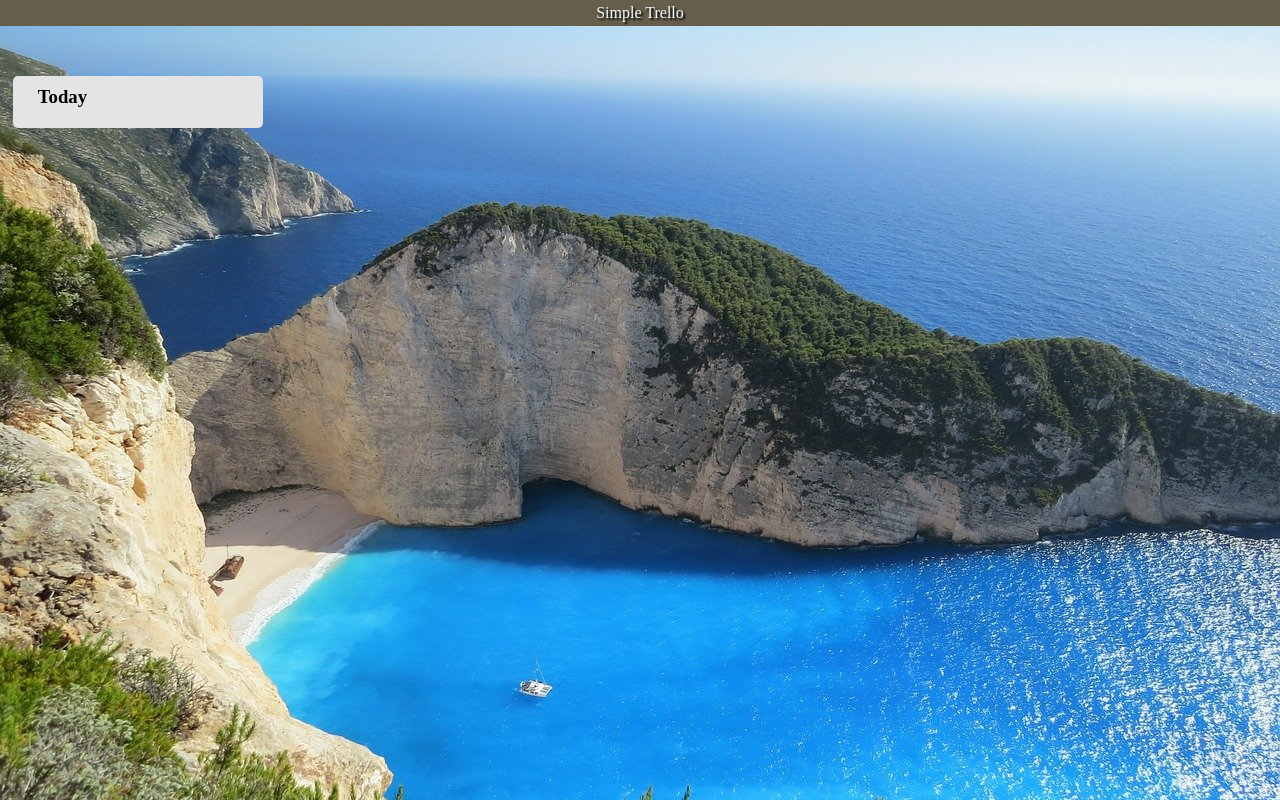
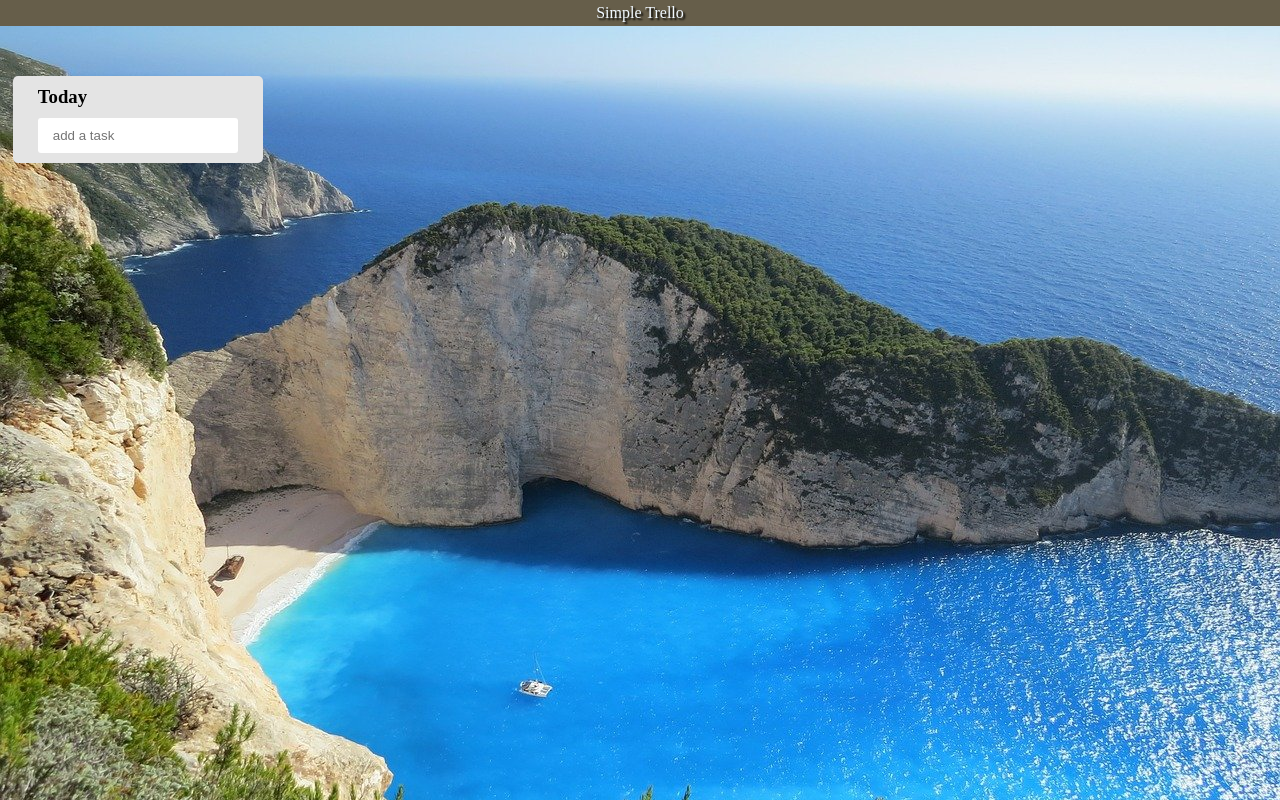
Before and after one commit to kazu-sun/trello-clone-ts, a React (Create React App) app: page / in a window 1280 px wide. Built offline with nearby package versions, Linux system fonts and the light colour scheme.

Commit message:
Add:1列のタスクカード完成

```diff
--- a/package.json
+++ b/package.json
@@ -10,6 +10,7 @@
     "react-beautiful-dnd": "^13.1.0",
     "react-dom": "^17.0.2",
     "react-scripts": "5.0.0",
+    "uuid": "^8.3.2",
     "web-vitals": "^2.1.4"
   },
   "scripts": {
--- a/public/index.html
+++ b/public/index.html
@@ -24,6 +24,10 @@
       work correctly both with client-side routing and a non-root public URL.
       Learn how to configure a non-root public URL by running `npm run build`.
     -->
+    <script
+      src="https://kit.fontawesome.com/1cb63f4dca.js"
+      crossorigin="anonymous"
+    ></script>
     <title>React App</title>
   </head>
   <body>
--- /dev/null
+++ b/src/components/task/Task.jsx
@@ -0,0 +1,30 @@
+import React from "react";
+import { Draggable } from "react-beautiful-dnd";
+
+export const Task = (props) => {
+  const { task, taskList, setTaskList, index } = props;
+  const handleDelete = (id) => {
+    setTaskList(taskList.filter((task) => task.id !== id));
+  };
+  return (
+    <Draggable index={index} draggableId={task.draggableId}>
+      {(provided) => (
+        <div
+          className="taskBox"
+          key={task.id}
+          ref={provided.innerRef}
+          {...provided.draggableProps}
+          {...provided.dragHandleProps}
+        >
+          <p className="taskText">{task.text}</p>
+          <button
+            className="taskTrashButton"
+            onClick={() => handleDelete(task.id)}
+          >
+            <i className="fa-solid fa-trash"></i>
+          </button>
+        </div>
+      )}
+    </Draggable>
+  );
+};
--- a/src/components/task/TaskAddInput.jsx
+++ b/src/components/task/TaskAddInput.jsx
@@ -1,5 +1,37 @@
 import React from "react";
+import { v4 as uuid } from "uuid";
 
-export const TaskAddInput = () => {
-  return <div></div>;
+export const TaskAddInput = (props) => {
+  const { inputText, setInputText, setTaskList, taskList } = props;
+  const handleSubmit = (e) => {
+    const taskId = uuid();
+    e.preventDefault();
+    if (inputText === "") return;
+    setTaskList([
+      ...taskList,
+      {
+        id: taskId,
+        draggableId: `task-${taskId}`,
+        text: inputText,
+      },
+    ]);
+    setInputText("");
+  };
+  const handleChange = (e) => {
+    setInputText(e.target.value);
+  };
+
+  return (
+    <div>
+      <form onSubmit={handleSubmit}>
+        <input
+          type="text"
+          placeholder="add a task"
+          className="taskAddInput"
+          onChange={handleChange}
+          value={inputText}
+        />
+      </form>
+    </div>
+  );
 };
--- a/src/components/task/TaskCard.jsx
+++ b/src/components/task/TaskCard.jsx
@@ -1,16 +1,23 @@
-import React from "react";
+import React, { useState } from "react";
 import { TaskCardDeleteButton } from "./button/TaskCardDeleteButton";
 import { TaskAddInput } from "./TaskAddInput";
 import { TaskCardTitle } from "./TaskCardTitle";
 import { Tasks } from "./Tasks";
 
 export const TaskCard = () => {
+  const [inputText, setInputText] = useState("");
+  const [taskList, setTaskList] = useState([]);
   return (
     <div className="taskCard">
       <TaskCardTitle />
       <TaskCardDeleteButton />
-      <TaskAddInput />
-      <Tasks />
+      <TaskAddInput
+        inputText={inputText}
+        setInputText={setInputText}
+        taskList={taskList}
+        setTaskList={setTaskList}
+      />
+      <Tasks taskList={taskList} setTaskList={setTaskList} />
     </div>
   );
 };
--- a/src/components/task/Tasks.jsx
+++ b/src/components/task/Tasks.jsx
@@ -1,5 +1,40 @@
 import React from "react";
+import { Droppable, DragDropContext } from "react-beautiful-dnd";
+import { Task } from "./Task";
 
-export const Tasks = () => {
-  return <div></div>;
+//タスクを並び替える
+const reorder = (taskList, startIndex, endindex) => {
+  const remove = taskList.splice(startIndex, 1);
+  taskList.splice(endindex, 0, remove[0]);
 };
+
+export const Tasks = (props) => {
+  const { taskList, setTaskList } = props;
+  const handleDragEnd = (result) => {
+    reorder(taskList, result.source.index, result.destination.index);
+    setTaskList(taskList);
+  };
+  return (
+    <div>
+      <DragDropContext onDragEnd={handleDragEnd}>
+        <Droppable droppableId="droppable">
+          {(provided) => (
+            <div {...provided.droppableProps} ref={provided.innerRef}>
+              {taskList.map((task, index) => (
+                <div key={task.id}>
+                  <Task
+                    index={index}
+                    task={task}
+                    taskList={taskList}
+                    setTaskList={setTaskList}
+                  />
+                </div>
+              ))}
+              {provided.placeholder}
+            </div>
+          )}
+        </Droppable>
+      </DragDropContext>
+    </div>
+  );
+};
--- a/src/index.css
+++ b/src/index.css
@@ -46,3 +46,32 @@ header {
   border: none;
   outline: none;
 }
+
+.taskAddInput {
+  width: 100%;
+  font-size: 1.3rm;
+  padding: 10px 15px;
+  border-radius: 3px;
+  border: none;
+  outline: none;
+}
+
+.taskBox {
+  display: flex;
+  justify-content: space-between;
+  align-items: center;
+  padding: 8px 0;
+  margin-top: 10px;
+  background-color: white;
+  border-radius: 5px;
+}
+
+.taskText {
+  margin-left: 12px;
+}
+
+.taskTrashButton {
+  margin-right: 9px;
+  border: none;
+  cursor: pointer;
+}
```
